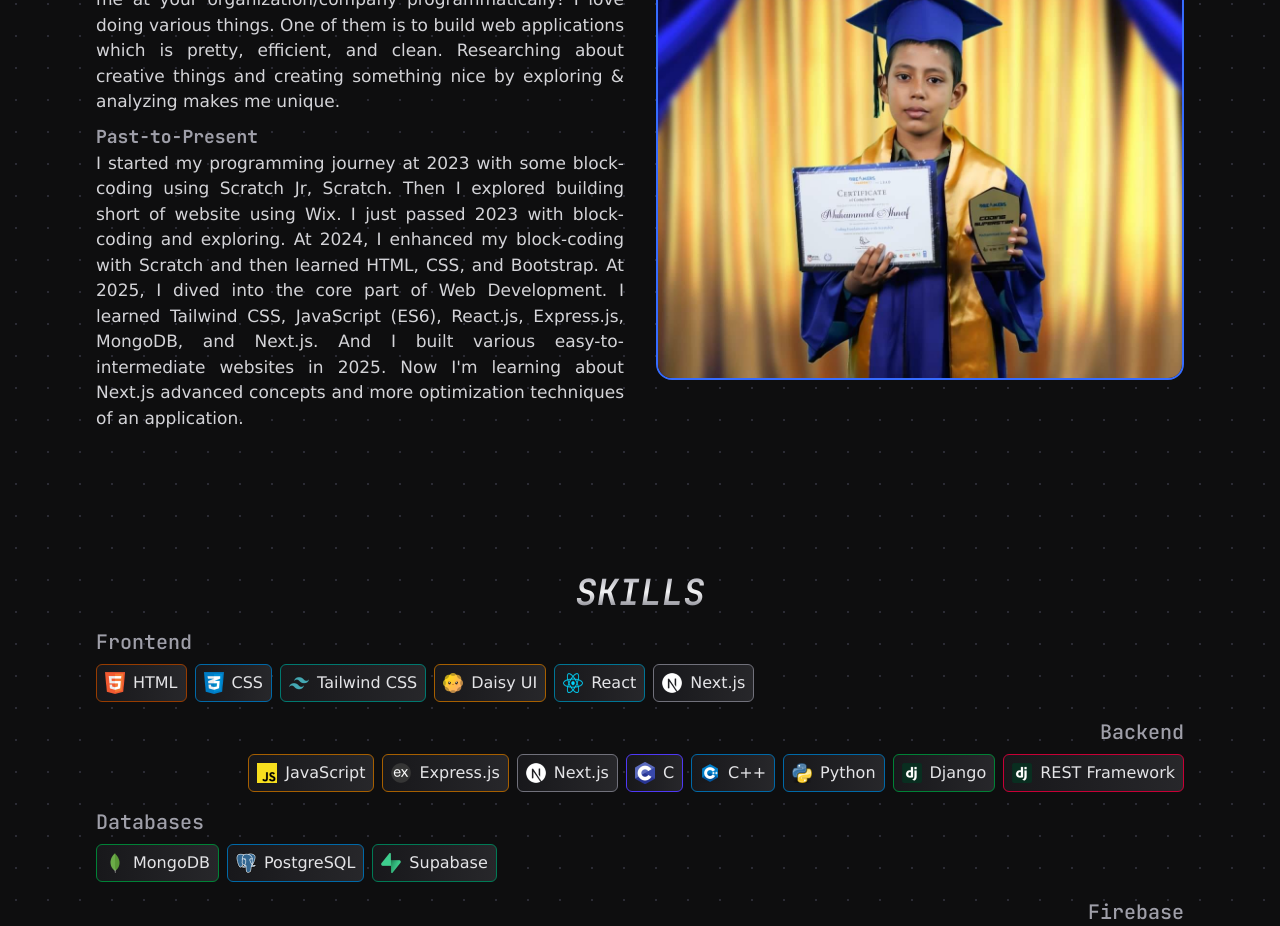
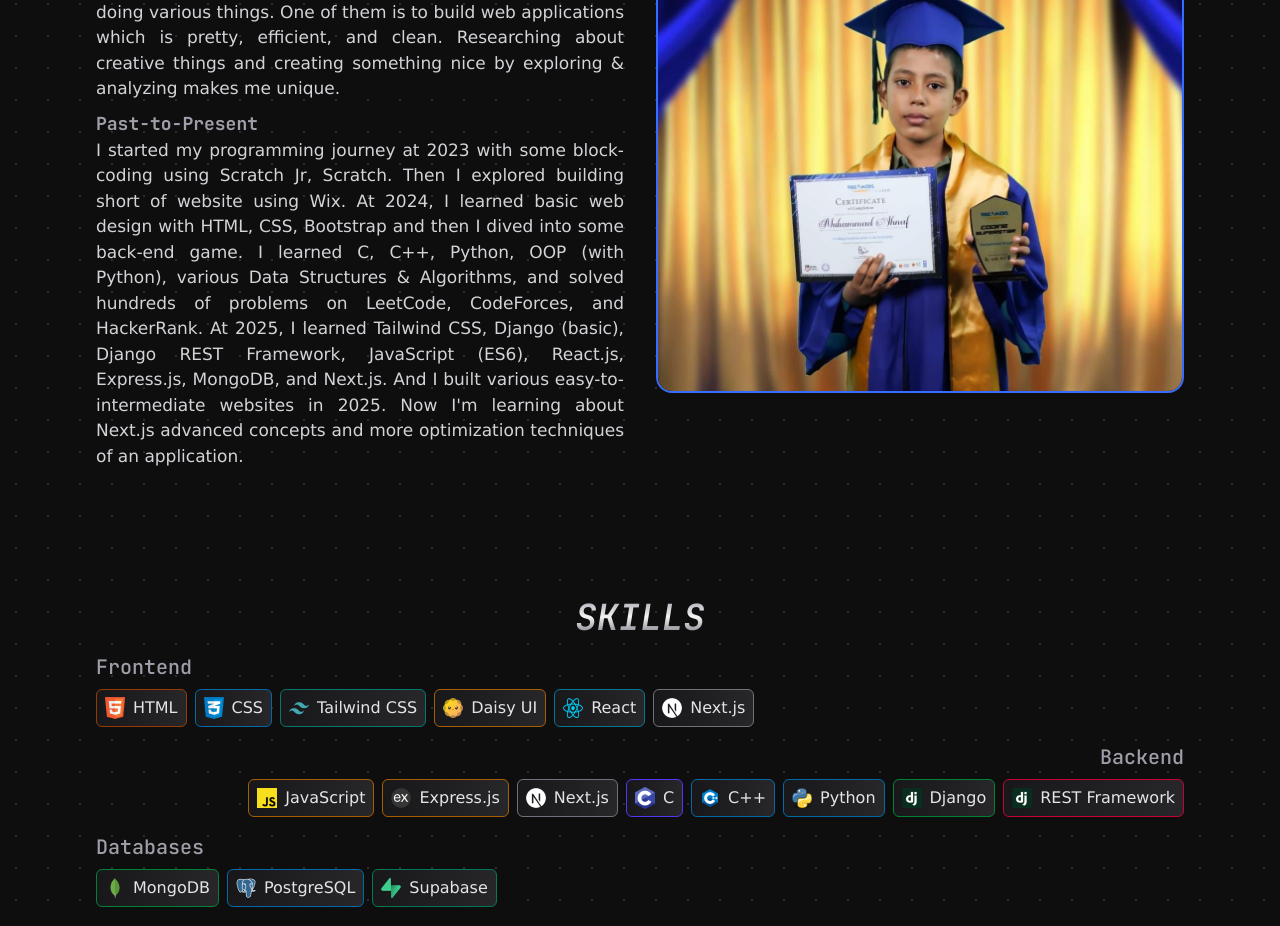
Before and after one commit to mahnafdev/portfolio-react, a React (Vite) app: page / in a window 1280 px wide. Shown: the part 1100-2026 px from the top of the page. Built offline with nearby package versions, Linux system fonts and the light colour scheme; a web font is replaced by a local one.

Commit message:
fix: change about-me section text

```diff
--- a/package.json
+++ b/package.json
@@ -1,7 +1,7 @@
 {
 	"name": "portfolio",
 	"private": true,
-  "version": "0.0.0",
+	"version": "0.1.0",
 	"type": "module",
 	"scripts": {
 		"dev": "vite",
--- a/src/components/home/AboutMe.jsx
+++ b/src/components/home/AboutMe.jsx
@@ -36,13 +36,14 @@
 					<p className="text-[17px] text-zinc-300 text-balance text-justify">
 						I started my programming journey at 2023 with some block-coding using
 						Scratch Jr, Scratch. Then I explored building short of website using
-						Wix. I just passed 2023 with block-coding and exploring. At 2024, I
-						enhanced my block-coding with Scratch and then learned HTML, CSS, and
-						Bootstrap. At 2025, I dived into the core part of Web Development. I
-						learned Tailwind CSS, JavaScript (ES6), React.js, Express.js, MongoDB,
-						and Next.js. And I built various easy-to-intermediate websites in 2025.
-						Now I'm learning about Next.js advanced concepts and more optimization
-						techniques of an application.
+						Wix. At 2024, I learned basic web design with HTML, CSS, Bootstrap and
+						then I dived into some back-end game. I learned C, C++, Python, OOP
+						(with Python), various Data Structures & Algorithms, and solved hundreds
+						of problems on LeetCode, CodeForces, and HackerRank. At 2025, I learned
+						Tailwind CSS, Django (basic), Django REST Framework, JavaScript (ES6),
+						React.js, Express.js, MongoDB, and Next.js. And I built various
+						easy-to-intermediate websites in 2025. Now I'm learning about Next.js
+						advanced concepts and more optimization techniques of an application.
 					</p>
 				</div>
 			</div>
--- a/src/components/home/Projects.jsx
+++ b/src/components/home/Projects.jsx
@@ -137,7 +137,6 @@
 				"Tips sorting & searching",
 				"Community gardeners management",
 				"Enhance garden gears",
-				"(সবগুলো আজাইরা, জীবনে আর প্রজেক্টে ঢুকবো নাকি তা জানি না আর Future Improvement 😒)",
 			],
 			technologies: [
 				{
```
Lines whose indentation alone changed are shown as unchanged.
